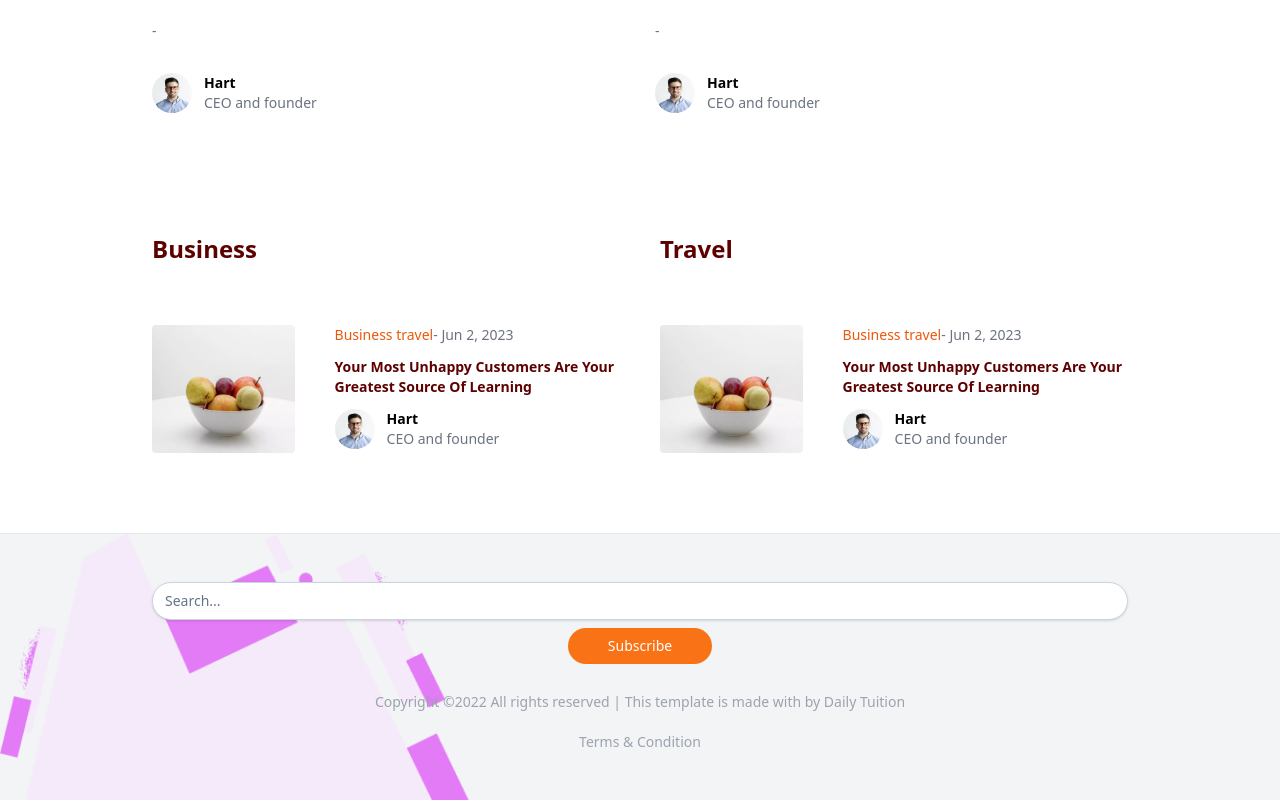
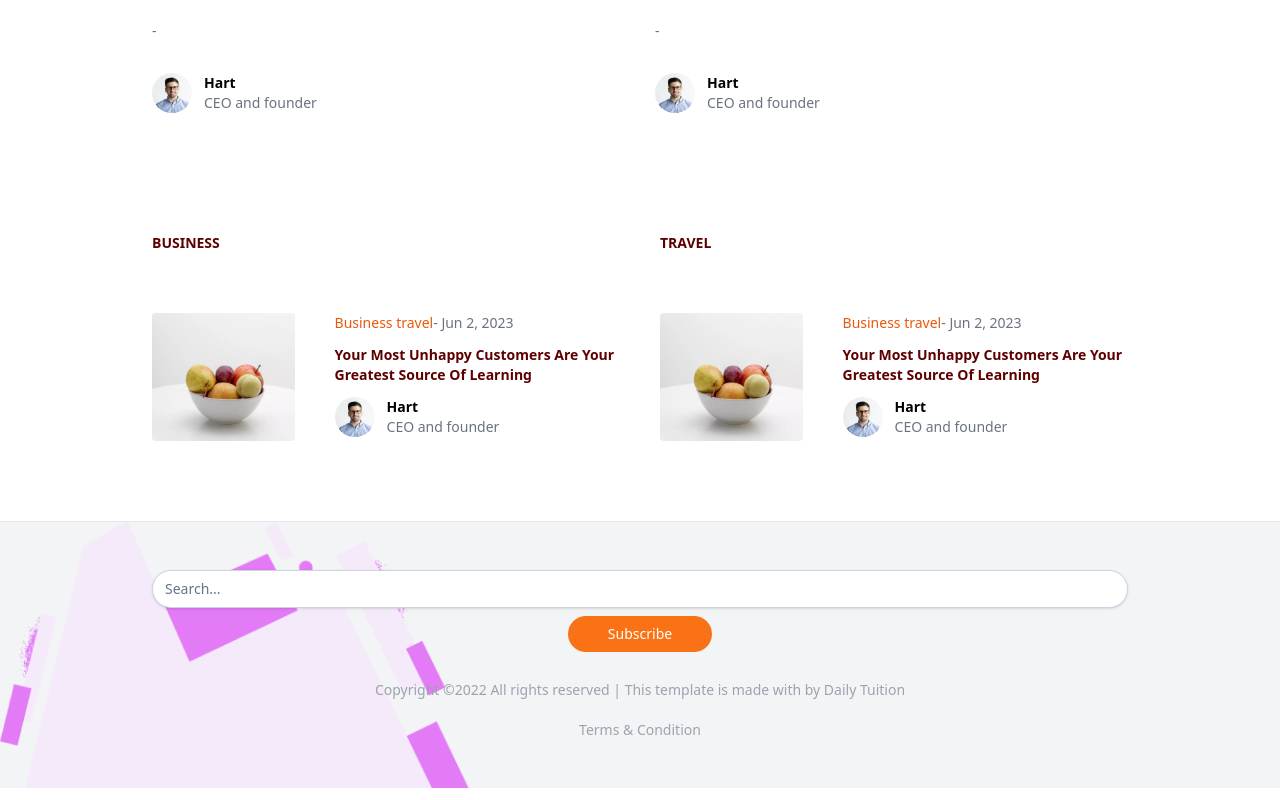
Before and after one commit to Hart102/simple_blog, a React (Vite) app: page / in a window 1280 px wide. Shown: the part 2275-3075 px from the top of the page. Built offline with nearby package versions, Linux system fonts and the light colour scheme.

Commit message:
created a related post component

```diff
--- a/src/components/RelatedPosts.tsx
+++ b/src/components/RelatedPosts.tsx
@@ -1,6 +1,7 @@
 import React from 'react'
 import Img from "@/assets/images/img2.jpg"
 import Related from '@/components/_child/Related'
+import Title from '@/components/_child/Title'
 
 
 const RelatedPosts: React.FC = () => {
@@ -8,7 +9,7 @@ const RelatedPosts: React.FC = () => {
         <section className='grid lg:grid-cols-2 gap-10 text-sm py-20'>
             {/* Business */}
             <div className='flex flex-col gap-5'>
-                <p className='font-bold text-2xl mb-10'>Business</p>
+                <Title title='Business'/>
 
                 <Related
                     img={Img}
@@ -20,7 +21,7 @@ const RelatedPosts: React.FC = () => {
 
             {/* Travel */}
             <div className='flex flex-col gap-5'>
-                <p className='font-bold text-2xl mb-10'>Travel</p>
+                <Title title='Travel'/>
                 <Related
                     img={Img}
                     category={"Business travel"}
--- a/src/components/Trending.tsx
+++ b/src/components/Trending.tsx
@@ -13,10 +13,10 @@ const Trending = () => {
   return (
     <div className='
     w-full
-    lg:h-screen
     pt-24
     px-4
     md:px-0
+    lg:h-screen
     '>
       <div className="
         container
```
Also changed, not shown: src/components/_child/Trend.tsx (indentation only).
